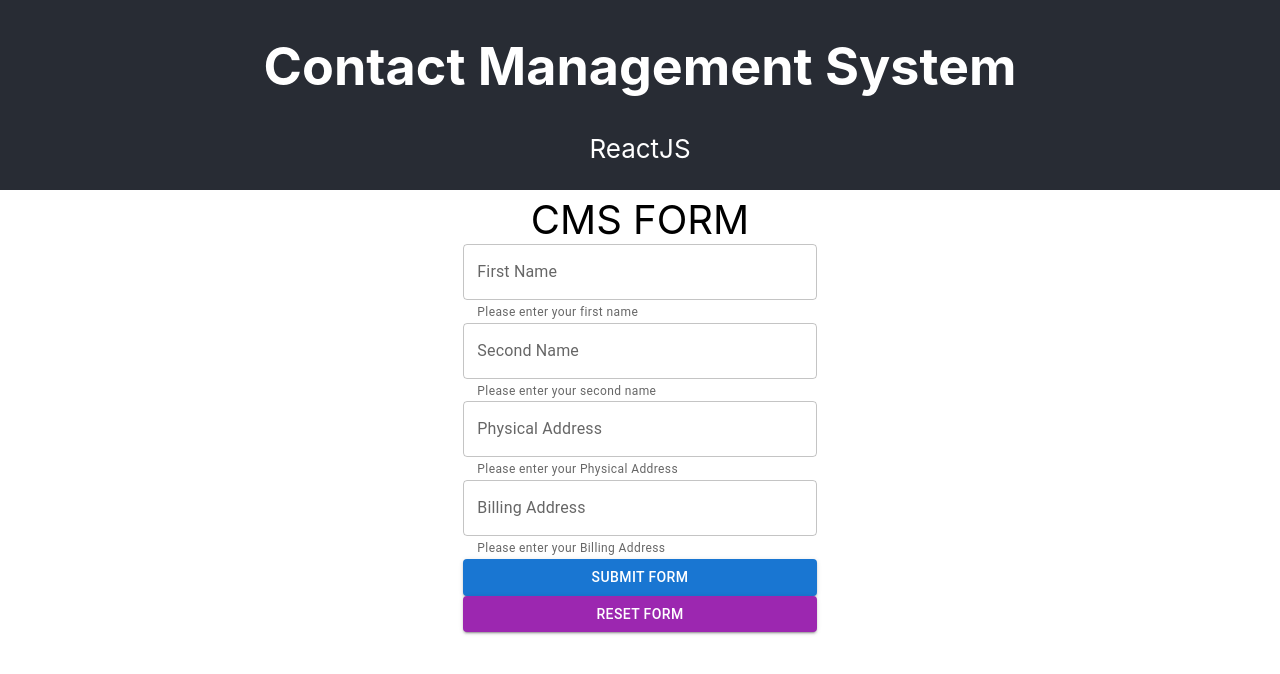
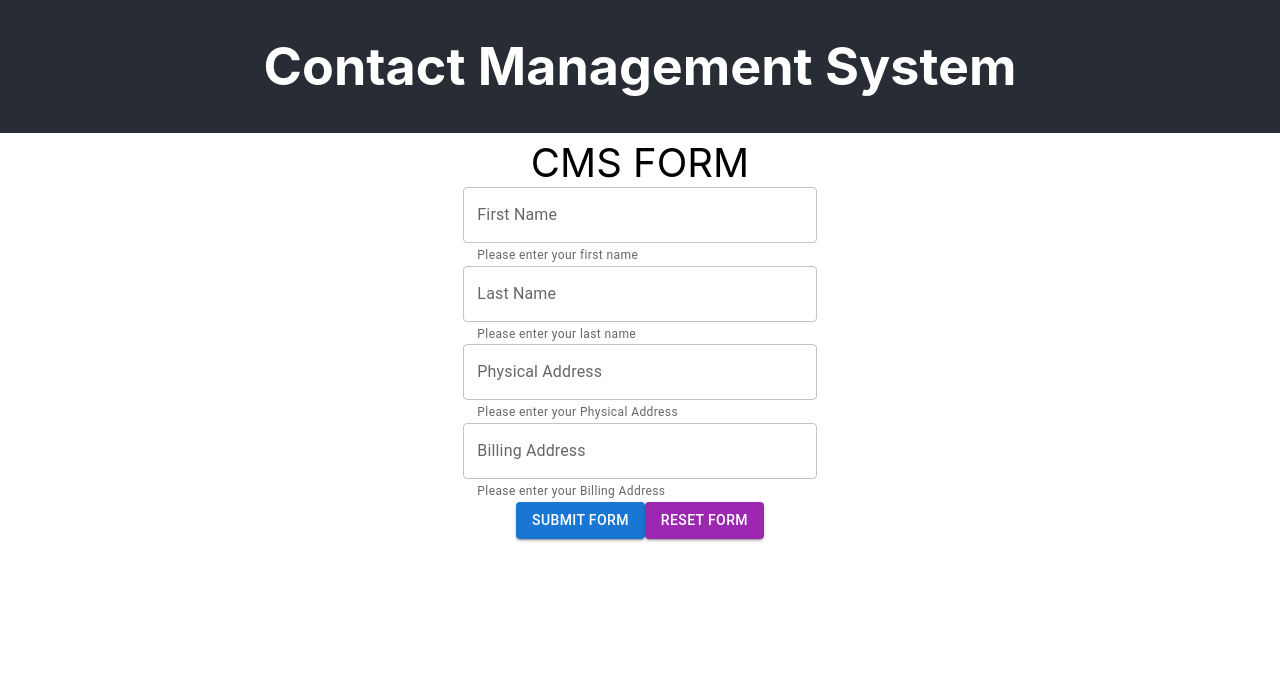
Before and after one commit to dlasap-fs/user-contact-mgmt-system-frontend, a React (Create React App) app: page / in a window 1280 px wide. Shown: the top 674 px of the page. Built offline with nearby package versions, Linux system fonts and the light colour scheme.

Commit message:
added validations and loaders

```diff
--- a/public/index.html
+++ b/public/index.html
@@ -5,10 +5,7 @@
     <link rel="icon" href="%PUBLIC_URL%/favicon.ico" />
     <meta name="viewport" content="width=device-width, initial-scale=1" />
     <meta name="theme-color" content="#000000" />
-    <meta
-      name="description"
-      content="Web site created using create-react-app"
-    />
+    <meta name="description" content="Web site created using create-react-app" />
     <link rel="apple-touch-icon" href="%PUBLIC_URL%/logo192.png" />
     <!--
       manifest.json provides metadata used when your web app is installed on a
@@ -24,7 +21,7 @@
       work correctly both with client-side routing and a non-root public URL.
       Learn how to configure a non-root public URL by running `npm run build`.
     -->
-    <title>React App</title>
+    <title>CMS</title>
   </head>
   <body>
     <noscript>You need to enable JavaScript to run this app.</noscript>
--- a/src/App.css
+++ b/src/App.css
@@ -1,5 +1,6 @@
 .App {
   text-align: center;
+  flex: auto;
 }
 
 .App-logo {
--- a/src/App.js
+++ b/src/App.js
@@ -8,11 +8,10 @@ import {
 function App() {
   return (
     <Router>
-
     <div className="App">
       <header className="App-header">
         <div> <h1> Contact Management System </h1>
-        <p> ReactJS</p></div>
+      </div>
       </header>
       <Routes>
         <Route path="/" element={<CMSForm />} />
--- a/src/components/CMSForm.js
+++ b/src/components/CMSForm.js
@@ -1,4 +1,4 @@
-import { FormControl, Button, TextField} from "@mui/material";
+import { FormControl, Button, TextField, Modal, Box, Typography,CircularProgress} from "@mui/material";
 import { useState } from "react";
 import { Navigate } from "react-router-dom";
 import { helper } from "../utils/helper"
@@ -7,6 +7,8 @@ const { REACT_APP_DATABASE_URL = "http://localhost" } = process.env
 
 export const CMSForm = () => {
   const [isVerified, setIsVerified] = useState(false)
+  const [openModal, setModal] = useState(false)
+  const [openLoader, setLoader]= useState(false)
   const [formDetails, setFormDetails] = useState({
     first_name: "",
     last_name: "",
@@ -21,7 +23,14 @@ export const CMSForm = () => {
       [e.target.id]: e.target.value
     }))
   }
+  const handleModal = () =>{
+    setModal(!openModal)
+  }
   const handleSubmit = (e)=>{
+    const form_answers = Object.values(formDetails)
+    //checks if all answers are existing
+    const isGood = form_answers.every(Boolean)
+
     e.preventDefault();
     setFormDetails((prevState)=>
     ({
@@ -29,9 +38,7 @@ export const CMSForm = () => {
       submit_attempt: true
     }))
 
-    const form_answers = Object.values(formDetails)
-    //checks if all answers are existing
-    const isGood = form_answers.every(Boolean)
+    isGood && setLoader(true)
 
     //API CALL
     isGood && helper.APICALL.POST(`${REACT_APP_DATABASE_URL}/record`, {
@@ -42,8 +49,16 @@ export const CMSForm = () => {
         billing_address: formDetails.billing_address
       }
     }).then(data => {
-      data.status === 200 && data.data.success ? setIsVerified(true) : setIsVerified(false)
-      console.log("DATA", data)})
+      data.status === 200 && data.data.success ? setIsVerified(true) : (setIsVerified(false))
+      // data.status !== 200 && data.data.success ? setModal(true) : setModal(false)
+      console.log("DATA", data)
+      setLoader(false)
+    })
+      .catch(error =>{
+        setModal(true)
+        setLoader(false)
+        console.log("ERROR :", error)
+      })
   }
 
   const handleReset = (e)=>{
@@ -71,9 +86,9 @@ export const CMSForm = () => {
     />
 
     <TextField
-      helperText="Please enter your second name"
+      helperText="Please enter your last name"
       id="last_name"
-      label="Second Name"
+      label="Last Name"
       onChange={handleOnChange}
       value={formDetails.last_name || ""}
       error={!formDetails.last_name && formDetails.submit_attempt ? true : false}
@@ -96,29 +111,55 @@ export const CMSForm = () => {
       error={!formDetails.billing_address && formDetails.submit_attempt ? true : false}
 
     />
+    <div >
 
-        <Button
+
+    <Button
             type="submit"
             variant="contained"
             color="primary"
             // className={classes.submit}
             onClick={handleSubmit}
+            disabled={openLoader}
           >
         Submit Form
        </Button>
-
        <Button
             type="submit"
             variant="contained"
             color="secondary"
             // className={classes.submit}
             onClick={handleReset}
-          >
+            disabled={openLoader}
+            >
         Reset Form
        </Button>
+       <Box>
+      {openLoader && <CircularProgress color="warning"/>}
+      </Box>
+    </div>
 
+    <div style={{padding: 60, position: "relative"}}>
        { (formDetails.submit_attempt && isVerified )&& <Navigate replace to="/submitted"></Navigate> }
+       <Modal
+       sx={{ padding: 10, width: "50%", margin: "auto", border: "3px"  }}
+        open={openModal}
+        // onClose={handleM}
+        aria-labelledby="modal-modal-title"
+        aria-describedby="modal-modal-description"
+        >
+    <Box sx={{ backgroundColor : "white", padding: "20px", width: "60%", border: "100 px"}}>
+    <Typography id="modal-modal-title" variant="h6" component="h2">
+    Something went wrong...
+    </Typography>
+    <Typography id="modal-modal-description" sx={{ mt: 2 }}>
+         Unable to process your request. Please check your internet connection. </Typography>
+         <Button variant="text" color="primary" onClick={handleModal}> Close </Button>
+        </Box>
+      </Modal>
+      </div>
     </FormControl>
+
     </div>
     )
 }
```
